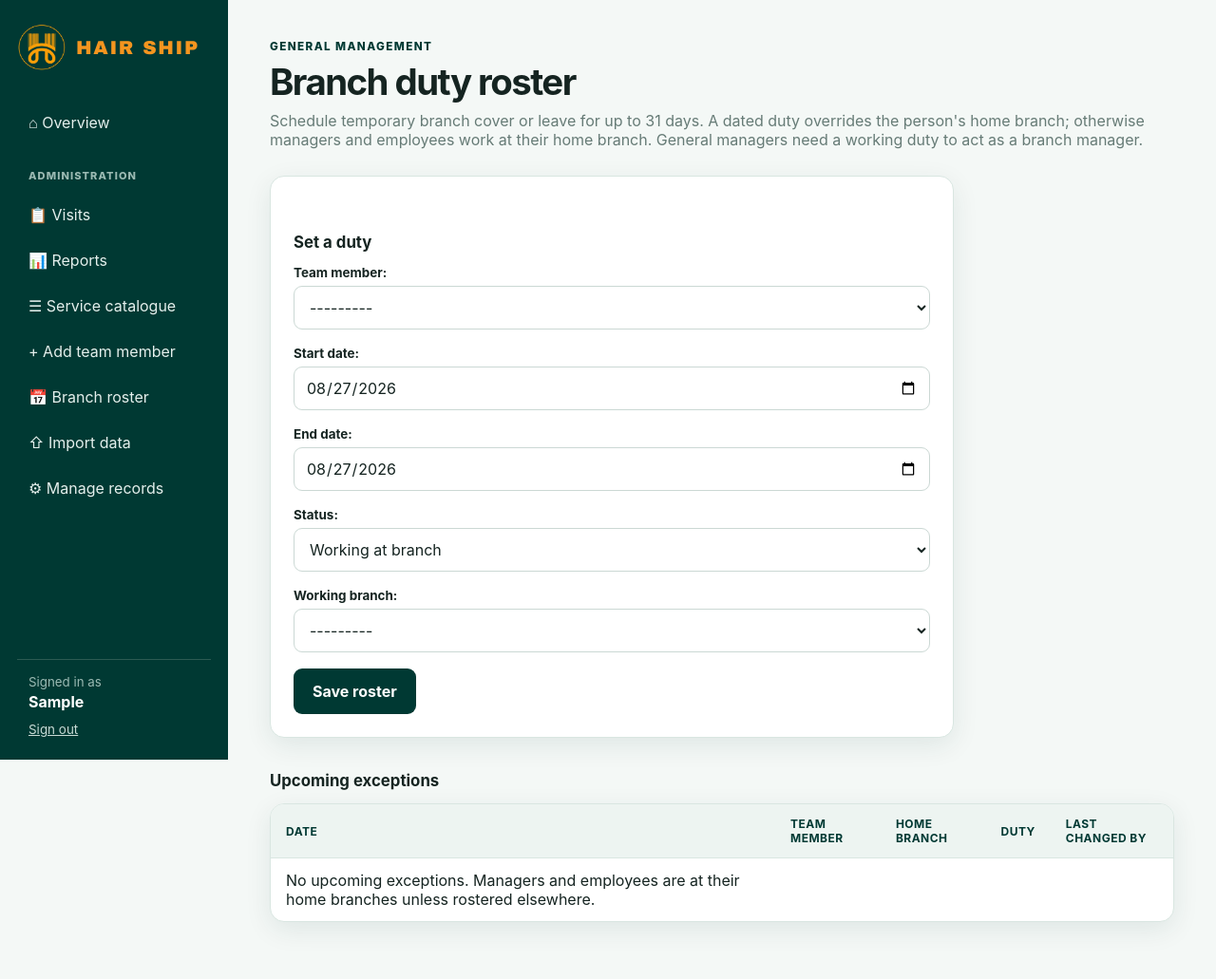
After one commit to Bizla-Analytics/salon-operation, a Django app: page /admin-panel/roster/ in a window 1280 px wide. The commit adds this page. Shown: the whole page at 95% size. Run offline with Django 5.2, Linux system fonts and the light colour scheme; the visitor is signed in with stand-in values (Sample User, id 1); data comes from the database, SQL or seed files in the repository; data that the repository does not hold is empty.

Commit message:
Add general manager role and dated branch roster

```diff
--- a/operations/forms.py
+++ b/operations/forms.py
@@ -2,8 +2,11 @@ from django import forms
 from django.contrib.auth.models import User
 from django.forms import BaseInlineFormSet, inlineformset_factory
 from django.db.models import Q
+from datetime import timedelta
+from django.utils import timezone
 
 from .models import Branch, Chair, Invoice, Profile, Service, Visit, VisitService
+from .roster import working_employees
 
 
 class BootstrapMixin:
@@ -59,12 +62,7 @@ class VisitServiceAssignmentForm(BootstrapMixin, forms.ModelForm):
         current_chair = self.instance.chair_id if self.instance.pk else None
         self.fields["service"].queryset = Service.objects.filter(Q(active=True) | Q(pk=current_service)).distinct()
         self.fields["employee"].queryset = User.objects.filter(
-            Q(pk=current_employee) | Q(
-                profile__branch=branch,
-                profile__role="EMPLOYEE",
-                profile__active=True,
-                is_active=True,
-            )
+            Q(pk=current_employee) | Q(pk__in=working_employees(branch).values("pk"))
         ).distinct()
         self.fields["chair"].queryset = Chair.objects.filter(
             Q(pk=current_chair) | Q(branch=branch, active=True)
@@ -145,9 +143,7 @@ class CancelAndReassignForm(BootstrapMixin, forms.Form):
 
     def __init__(self, *args, branch=None, **kwargs):
         super().__init__(*args, **kwargs)
-        self.fields["employee"].queryset = User.objects.filter(
-            profile__branch=branch, profile__role="EMPLOYEE", profile__active=True, is_active=True
-        )
+        self.fields["employee"].queryset = working_employees(branch)
         self.fields["chair"].queryset = Chair.objects.filter(branch=branch, active=True)
 
 
@@ -175,6 +171,40 @@ class UserCreateForm(BootstrapMixin, forms.Form):
     first_name = forms.CharField()
     password = forms.CharField(widget=forms.PasswordInput)
     role = forms.ChoiceField(choices=Profile.ROLE_CHOICES)
-    branch = forms.ModelChoiceField(queryset=Branch.objects.filter(active=True))
+    branch = forms.ModelChoiceField(queryset=Branch.objects.filter(active=True), required=False, label="Home branch")
     employee_code = forms.CharField(required=False)
     job_title = forms.CharField(required=False)
+
+    def clean(self):
+        cleaned = super().clean()
+        if cleaned.get("role") in ("MANAGER", "EMPLOYEE") and not cleaned.get("branch"):
+            self.add_error("branch", "Choose a home branch for a manager or employee.")
+        return cleaned
+
+
+class BranchDutyForm(BootstrapMixin, forms.Form):
+    user = forms.ModelChoiceField(queryset=User.objects.none(), label="Team member")
+    start_date = forms.DateField(widget=forms.DateInput(attrs={"type": "date"}))
+    end_date = forms.DateField(widget=forms.DateInput(attrs={"type": "date"}))
+    status = forms.ChoiceField(choices=[("WORK", "Working at branch"), ("LEAVE", "On leave")])
+    branch = forms.ModelChoiceField(queryset=Branch.objects.filter(active=True), required=False, label="Working branch")
+
+    def __init__(self, *args, **kwargs):
+        super().__init__(*args, **kwargs)
+        self.fields["user"].queryset = User.objects.filter(
+            is_active=True, profile__active=True,
+            profile__role__in=["GENERAL_MANAGER", "MANAGER", "EMPLOYEE"],
+        ).select_related("profile").order_by("first_name", "username")
+
+    def clean(self):
+        cleaned = super().clean()
+        start, end = cleaned.get("start_date"), cleaned.get("end_date")
+        if start and start < timezone.localdate():
+            self.add_error("start_date", "Past roster dates cannot be changed.")
+        if start and end and (end < start or end - start > timedelta(days=30)):
+            self.add_error("end_date", "Choose up to 31 consecutive days.")
+        if cleaned.get("status") == "WORK" and not cleaned.get("branch"):
+            self.add_error("branch", "Choose a working branch.")
+        if cleaned.get("status") == "LEAVE" and cleaned.get("branch"):
+            self.add_error("branch", "Leave must not have a working branch.")
+        return cleaned
--- a/operations/urls.py
+++ b/operations/urls.py
@@ -3,7 +3,7 @@ from django.contrib.auth import views as auth_views
 from . import views
 urlpatterns=[
 path('health/',views.health,name='health'),path('login/',auth_views.LoginView.as_view(template_name='registration/login.html',redirect_authenticated_user=True,extra_context={'plain_layout':True}),name='login'),path('logout/',views.logout_view,name='logout'),path('',views.dashboard,name='dashboard'),
-path('admin-panel/',views.admin_dashboard,name='admin_dashboard'),path('admin-panel/reports/',views.admin_reports,name='admin_reports'),path('admin-panel/visits/',views.admin_visits,name='admin_visits'),path('admin-panel/users/add/',views.create_user,name='create_user'),path('admin-panel/import/',views.csv_import,name='csv_import'),path('admin-panel/services/',views.service_catalog,name='service_catalog'),
+path('admin-panel/',views.admin_dashboard,name='admin_dashboard'),path('admin-panel/reports/',views.admin_reports,name='admin_reports'),path('admin-panel/visits/',views.admin_visits,name='admin_visits'),path('admin-panel/users/add/',views.create_user,name='create_user'),path('admin-panel/roster/',views.branch_roster,name='branch_roster'),path('admin-panel/import/',views.csv_import,name='csv_import'),path('admin-panel/services/',views.service_catalog,name='service_catalog'),
 path('manager/',views.manager_dashboard,name='manager_dashboard'),path('manager/visit/new/',views.new_visit,name='new_visit'),path('manager/visit/<int:visit_id>/edit-services/',views.edit_visit_services,name='edit_visit_services'),path('manager/service/<int:pk>/verify/',views.verify_service,name='verify_service'),path('manager/visit/<int:visit_id>/verify/',views.verify_visit,name='verify_visit'),path('manager/service/<int:pk>/cancel-reassign/',views.cancel_and_reassign_service,name='cancel_and_reassign_service'),path('manager/visit/<int:visit_id>/invoice/',views.add_invoice,name='add_invoice'),path('manager/visit/<int:visit_id>/feedback/',views.collect_feedback,name='collect_feedback'),
 path('employee/',views.employee_dashboard,name='employee_dashboard'),path('employee/service/<int:pk>/',views.execute_service,name='execute_service'),path('employee/task/<int:pk>/<str:action>/',views.task_action,name='task_action'),path('employee/service/<int:pk>/finish/',views.finish_service,name='finish_service'),
 path('feedback/<uuid:token>/',views.feedback_form,name='feedback_form')]
--- a/operations/views.py
+++ b/operations/views.py
@@ -1,4 +1,5 @@
 import csv, io
+from datetime import timedelta
 from django.contrib import messages
 from django.contrib.auth import logout
 from django.contrib.auth.decorators import login_required
@@ -14,6 +15,7 @@ from .models import *
 from .forms import *
 from .timing import adopt_legacy_active_segment, close_segment, start_segment
 from .decorators import roles_required
+from .roster import working_branch
 from .workflow import (
     CONSULTATION_CODE,
     OPENING_TASK_TYPES,
@@ -22,7 +24,7 @@ from .workflow import (
     rebuild_service_tasks,
 )
 
-def user_branch(user): return getattr(getattr(user,'profile',None),'branch',None)
+def user_branch(user): return working_branch(user)
 
 def health(request):
     with connection.cursor() as cursor:
@@ -39,7 +41,10 @@ def with_progress(queryset):
 def dashboard(request):
     p=request.user.profile
     if request.user.is_superuser or p.role=='ADMIN': return redirect('admin_dashboard')
-    if p.role=='MANAGER': return redirect('manager_dashboard')
+    if p.role=='GENERAL_MANAGER':
+        return redirect('manager_dashboard' if user_branch(request.user) else 'branch_roster')
+    if p.role=='MANAGER':
+        return redirect('manager_dashboard') if user_branch(request.user) else render(request, 'operations/off_duty.html')
     return redirect('employee_dashboard')
 
 def logout_view(request): logout(request); return redirect('login')
@@ -49,7 +54,7 @@ def admin_dashboard(request):
     return render(request,'operations/admin_dashboard.html',{'branches':Branch.objects.count(),'users':User.objects.count(),'services':Service.objects.count(),'sop_tasks':OperationalTask.objects.count()})
 
 
-@roles_required('ADMIN')
+@roles_required('ADMIN', 'GENERAL_MANAGER')
 def admin_reports(request):
     """Business-wide operational reporting without exposing edit controls."""
     visits = Visit.objects.all()
@@ -135,7 +140,7 @@ def admin_reports(request):
     })
 
 
-@roles_required('ADMIN')
+@roles_required('ADMIN', 'GENERAL_MANAGER')
 def admin_visits(request):
     """Searchable, read-only visit cards for administrators."""
     query = request.GET.get('q', '').strip()
@@ -251,7 +256,51 @@ def create_user(request):
             u=User.objects.create_user(username=form.cleaned_data['username'],password=form.cleaned_data['password'],first_name=form.cleaned_data['first_name'])
             p=u.profile; p.role=form.cleaned_data['role']; p.branch=form.cleaned_data['branch']; p.employee_code=form.cleaned_data['employee_code']; p.job_title=form.cleaned_data['job_title']; p.save()
         messages.success(request,'User created.'); return redirect('create_user')
-    return render(request,'operations/form.html',{'form':form,'title':'Add manager or employee'})
+    return render(request,'operations/form.html',{'form':form,'title':'Add team member'})
+
+
+@roles_required('ADMIN', 'GENERAL_MANAGER')
+def branch_roster(request):
+    today = timezone.localdate()
+    form = BranchDutyForm(request.POST or None, initial={
+        'start_date': today, 'end_date': today, 'status': 'WORK',
+    })
+    if request.method == 'POST' and form.is_valid():
+        user = form.cleaned_data['user']
+        branch = form.cleaned_data['branch']
+        status = form.cleaned_data['status']
+        first = form.cleaned_data['start_date']
+        last = form.cleaned_data['end_date']
+        with transaction.atomic():
+            # Lock the person while validating and writing all daily rows.
+            User.objects.select_for_update().get(pk=user.pk)
+            if first == today and user.profile.role == 'EMPLOYEE' and (
+                status == 'LEAVE' or user_branch(user) != branch
+            ) and VisitService.objects.filter(
+                employee=user, status__in=['ASSIGNED', 'IN_PROGRESS', 'PAUSED']
+            ).exclude(visit__branch=branch).exists():
+                form.add_error('user', 'Reassign this employee’s open services before moving them or recording leave today.')
+            else:
+                day = first
+                while day <= last:
+                    BranchDuty.objects.update_or_create(
+                        user=user, date=day,
+                        defaults={
+                            'status': status,
+                            'branch': branch if status == 'WORK' else None,
+                            'updated_by': request.user,
+                        },
+                    )
+                    day += timedelta(days=1)
+        if not form.errors:
+            messages.success(request, 'Branch roster updated.')
+            return redirect('branch_roster')
+    duties = BranchDuty.objects.filter(date__gte=today).select_related(
+        'user__profile__branch', 'branch', 'updated_by'
+    ).order_by('date', 'user__username')[:200]
+    return render(request, 'operations/branch_roster.html', {
+        'form': form, 'duties': duties, 'today': today,
+    })
 
 CSV_MODELS={'branches':(Branch,['code','name','address','phone','active']), 'services':(Service,['code','name','category','standard_duration_minutes','base_price','active']), 'chairs':(Chair,['branch','code','name','active']), 'sop_tasks':(SOPTask,['service','sequence','phase','task_type','title','instructions','required','can_skip','skip_reason_required','quick_action','active'])}
 @roles_required('ADMIN')
@@ -384,7 +433,7 @@ def verify_service(request,pk):
     if request.method=='POST' and form.is_valid():
         if vs.tasks.filter(required=True).exclude(status='COMPLETED').exists():
             messages.error(request,'Required tasks are not completed.'); return redirect('verify_service',pk=pk)
-        vs.status='VERIFIED'; vs.manager_notes=form.cleaned_data['manager_notes']; vs.verified_at=timezone.now(); vs.save()
+        vs.status='VERIFIED'; vs.manager_notes=form.cleaned_data['manager_notes']; vs.verified_at=timezone.now(); vs.verified_by=request.user; vs.save()
         if not vs.visit.services.exclude(status='CANCELLED').exclude(status='VERIFIED').exists(): vs.visit.status='VERIFIED'; vs.visit.save(update_fields=['status'])
         messages.success(request,'Service verified.'); return redirect('manager_dashboard')
     return render(request,'operations/verify.html',{'vs':vs,'form':form})
@@ -578,6 +627,7 @@ def collect_feedback(request, visit_id):
 def employee_dashboard(request):
     jobs=(with_progress(VisitService.objects.filter(
         employee=request.user,
+        visit__branch=user_branch(request.user),
         status__in=['ASSIGNED','IN_PROGRESS','PAUSED'],
     )).select_related('visit__customer','service','chair')
         .order_by('visit__created_at','visit_id','order_number','id'))
@@ -701,7 +751,7 @@ def task_action(request,pk,action):
 @roles_required('EMPLOYEE')
 @require_POST
 def finish_service(request,pk):
-    vs=get_object_or_404(VisitService,pk=pk,employee=request.user,status__in=['ASSIGNED','IN_PROGRESS','PAUSED'])
+    vs=get_object_or_404(VisitService,pk=pk,employee=request.user,visit__branch=user_branch(request.user),status__in=['ASSIGNED','IN_PROGRESS','PAUSED'])
     if vs.tasks.exclude(status__in=['COMPLETED','SKIPPED']).exists(): messages.error(request,'Complete or skip the remaining tasks first.')
     else:
         vs.status='EMPLOYEE_DONE'; vs.employee_completed_at=timezone.now(); vs.employee_notes=request.POST.get('employee_notes',''); vs.save()
--- a/templates/base.html
+++ b/templates/base.html
@@ -10,7 +10,7 @@
   <link rel="stylesheet" href="{% static 'css/app.css' %}">
 </head>
 <body>
-{% if not plain_layout and user.is_authenticated and user.is_superuser or not plain_layout and user.is_authenticated and user.profile.role == 'ADMIN' or not plain_layout and user.is_authenticated and user.profile.role == 'MANAGER' %}
+{% if not plain_layout and user.is_authenticated and user.is_superuser or not plain_layout and user.is_authenticated and user.profile.role == 'ADMIN' or not plain_layout and user.is_authenticated and user.profile.role == 'GENERAL_MANAGER' or not plain_layout and user.is_authenticated and user.profile.role == 'MANAGER' %}
 <div class="app-shell">
   <aside class="sidebar" id="app-sidebar">
     <div class="sidebar-head"><a class="brand" href="{% url 'dashboard' %}" aria-label="Hair Ship home"><img class="brand-mark" src="{% static 'img/hairship-logo.png' %}" alt=""><strong>HAIR SHIP</strong></a><button class="sidebar-close" type="button" aria-label="Close menu" data-menu-close>&times;</button></div>
@@ -22,8 +22,17 @@
         <a href="{% url 'admin_reports' %}">&#128202; <span>Reports</span></a>
         <a href="{% url 'service_catalog' %}">&#9776; <span>Service catalogue</span></a>
         <a href="{% url 'create_user' %}">+ <span>Add team member</span></a>
+        <a href="{% url 'branch_roster' %}">&#128197; <span>Branch roster</span></a>
         <a href="{% url 'csv_import' %}">&#8679; <span>Import data</span></a>
         <a href="/admin/">&#9881; <span>Manage records</span></a>
+      {% elif user.profile.role == 'GENERAL_MANAGER' %}
+        <p>General management</p>
+        <a href="{% url 'branch_roster' %}">&#128197; <span>Branch roster</span></a>
+        <a href="{% url 'admin_visits' %}">&#128203; <span>All visits</span></a>
+        <a href="{% url 'admin_reports' %}">&#128202; <span>Reports</span></a>
+        <p>Acting branch manager</p>
+        <a href="{% url 'manager_dashboard' %}">&#8962; <span>Live operations</span></a>
+        <a href="{% url 'new_visit' %}">+ <span>New service order</span></a>
       {% else %}
         <p>Operations</p><a href="{% url 'new_visit' %}">+ <span>New service order</span></a>
       {% endif %}
@@ -37,7 +46,7 @@
 {% endif %}
   <main class="content">{% for message in messages %}<div class="notice {{ message.tags|default:'info' }}">{{ message }}</div>{% endfor %}{% block content %}{% endblock %}</main>
 </div>
-{% if not plain_layout and user.is_authenticated and user.is_superuser or not plain_layout and user.is_authenticated and user.profile.role == 'ADMIN' or not plain_layout and user.is_authenticated and user.profile.role == 'MANAGER' %}
+{% if not plain_layout and user.is_authenticated and user.is_superuser or not plain_layout and user.is_authenticated and user.profile.role == 'ADMIN' or not plain_layout and user.is_authenticated and user.profile.role == 'GENERAL_MANAGER' or not plain_layout and user.is_authenticated and user.profile.role == 'MANAGER' %}
 </div>
 <script>
 (function(){
--- a/templates/operations/admin_dashboard.html
+++ b/templates/operations/admin_dashboard.html
@@ -21,7 +21,8 @@
 <section>
   <h2 class="section-title">Setup</h2>
   <div class="action-grid">
-    <a class="action-card" href="{% url 'create_user' %}"><i>＋</i><strong>Add team member</strong><span>Create a manager or employee account</span></a>
+    <a class="action-card" href="{% url 'create_user' %}"><i>＋</i><strong>Add team member</strong><span>Create a general manager, manager, or employee account</span></a>
+    <a class="action-card" href="{% url 'branch_roster' %}"><i>▦</i><strong>Branch roster</strong><span>Plan manager and employee cover or leave</span></a>
     <a class="action-card" href="{% url 'csv_import' %}"><i>⇧</i><strong>Import master data</strong><span>Update services, chairs and SOP tasks</span></a>
     <a class="action-card" href="{% url 'service_catalog' %}"><i>≡</i><strong>Service catalogue</strong><span>Inspect service procedures and resources</span></a>
   </div>
--- /dev/null
+++ b/templates/operations/branch_roster.html
@@ -0,0 +1,24 @@
+{% extends 'base.html' %}
+{% block title %}Branch roster · Hairship{% endblock %}
+{% block content %}
+<header class="page-head">
+  <span class="eyebrow">General management</span>
+  <h1>Branch duty roster</h1>
+  <p>Schedule temporary branch cover or leave for up to 31 days. A dated duty overrides the person's home branch; otherwise managers and employees work at their home branch. General managers need a working duty to act as a branch manager.</p>
+</header>
+<section class="panel narrow">
+  <h2 class="section-title">Set a duty</h2>
+  <form method="post" class="form-grid">{% csrf_token %}{{ form.as_p }}<button class="button primary large" type="submit">Save roster</button></form>
+</section>
+<section>
+  <h2 class="section-title">Upcoming exceptions</h2>
+  <div class="report-table-wrap">
+    <table class="report-table">
+      <thead><tr><th>Date</th><th>Team member</th><th>Home branch</th><th>Duty</th><th>Last changed by</th></tr></thead>
+      <tbody>{% for duty in duties %}
+        <tr><td>{{ duty.date|date:'d M Y' }}</td><td>{{ duty.user.first_name|default:duty.user.username }} <small>({{ duty.user.profile.get_role_display }})</small></td><td>{{ duty.user.profile.branch|default:'—' }}</td><td>{% if duty.status == 'WORK' %}{{ duty.branch }}{% else %}On leave{% endif %}</td><td>{{ duty.updated_by.first_name|default:duty.updated_by.username }}</td></tr>
+      {% empty %}<tr><td colspan="5">No upcoming exceptions. Managers and employees are at their home branches unless rostered elsewhere.</td></tr>{% endfor %}</tbody>
+    </table>
+  </div>
+</section>
+{% endblock %}
--- /dev/null
+++ b/templates/operations/off_duty.html
@@ -0,0 +1,5 @@
+{% extends 'base.html' %}
+{% block title %}Off duty · Hairship{% endblock %}
+{% block content %}
+<header class="page-head"><span class="eyebrow">Branch roster</span><h1>Not rostered today</h1><p>You are recorded as on leave today, so branch manager operations are unavailable. Please contact your general manager if the roster needs changing.</p></header>
+{% endblock %}
```
Also changed, not shown: operations/admin.py (+13 -0 lines), operations/decorators.py (+9 -1 lines), operations/models.py (+37 -1 lines), operations/roster.py (added, +35 -0 lines), operations/test_roster.py (added, +129 -0 lines), README.md, operations/migrations/0008_alter_profile_role_branchduty.py (added).
